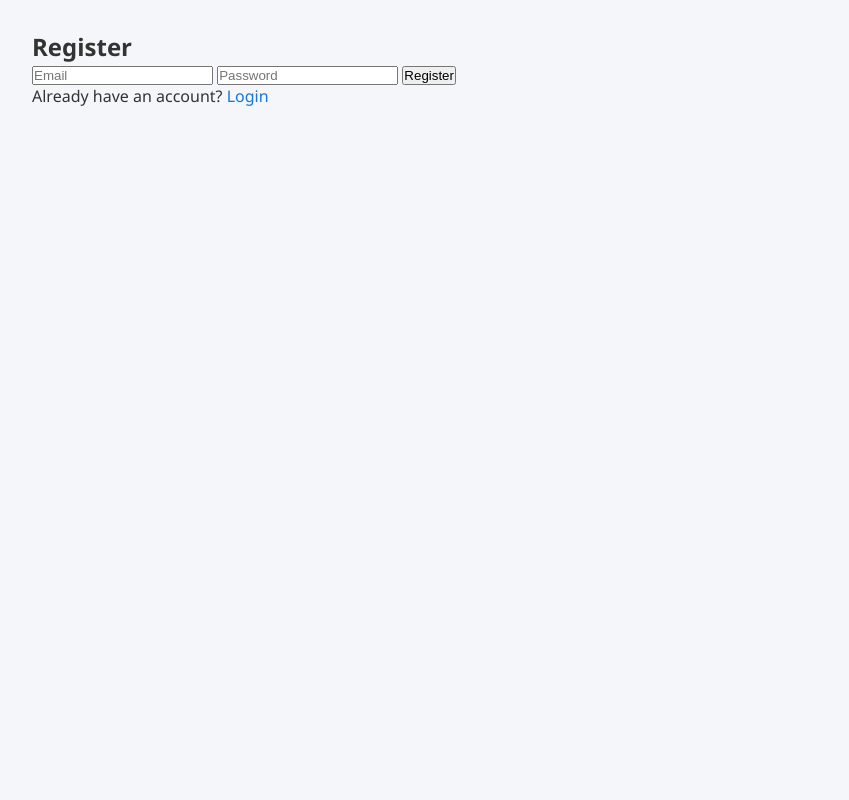
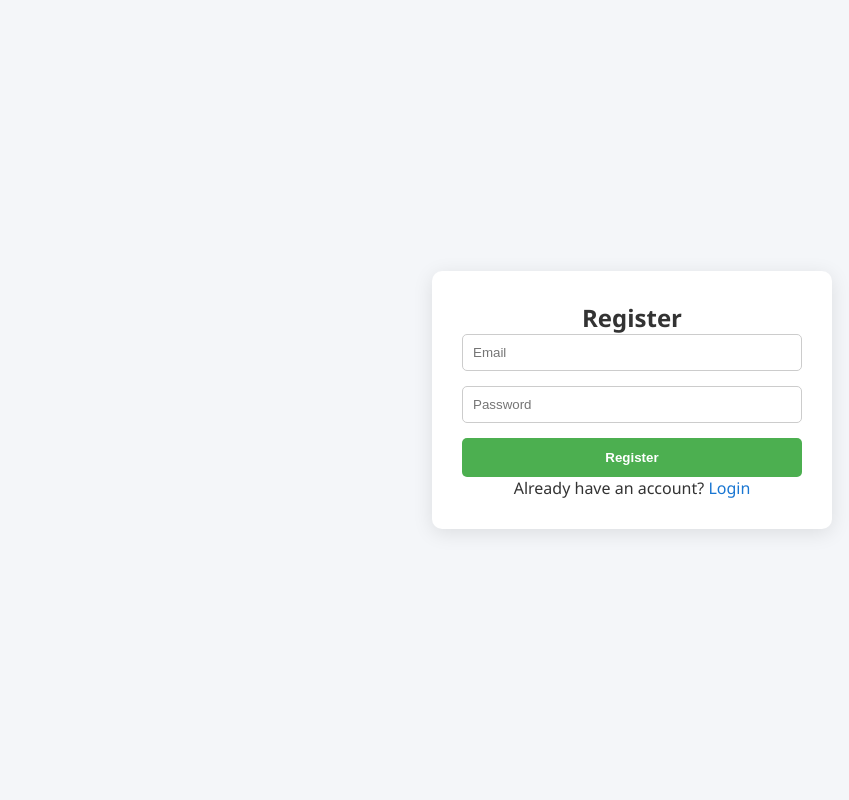
Before and after one commit to RapetiRuchitha/Expense_Tracker, a PHP site: page /register.html in a window 1280 px wide. Shown: the whole page, without its empty margins (8-857 px from the left). Run offline with PHP 8.4, Linux system fonts and the light colour scheme.

Commit message:
Modified to enhance ui

```diff
--- a/frontend/style.css
+++ b/frontend/style.css
@@ -99,15 +99,13 @@ body {
 }
 
 .chart-section canvas {
-  width: 400px !important;   /* Fixed width */
-  height: 250px !important;  /* Fixed height */
+  width: 400px !important;
+  height: 250px !important;
   background: #fff;
   padding: 15px;
   border-radius: 8px;
-  box-shadow: 0 0 10px rgba(0,0,0,0.1);
+  box-shadow: 0 0 10px rgba(0, 0, 0, 0.1);
 }
-
-
 
 /* === Table Section === */
 .table-section {
@@ -121,10 +119,11 @@ table {
   background: #fff;
   border-radius: 10px;
   overflow: hidden;
-  box-shadow: 0 0 10px rgba(0,0,0,0.05);
+  box-shadow: 0 0 10px rgba(0, 0, 0, 0.05);
 }
 
-th, td {
+th,
+td {
   padding: 12px;
   text-align: center;
   border: 1px solid #ddd;
@@ -165,3 +164,50 @@ a {
 a:hover {
   text-decoration: underline;
 }
+
+/* === Login & Register Page Styles === */
+.login-page,
+.register-page {
+  display: flex;
+  align-items: center;
+  justify-content: center;
+  background: #f4f6f9;
+  height: 100vh;
+}
+
+.login-page .container,
+.register-page .container {
+  width: 100%;
+  max-width: 400px;
+  padding: 30px;
+  background: white;
+  border-radius: 10px;
+  box-shadow: 0 4px 20px rgba(0, 0, 0, 0.1);
+  text-align: center;
+}
+
+.login-page form input,
+.register-page form input {
+  width: 100%;
+  padding: 10px;
+  margin-bottom: 15px;
+  border-radius: 5px;
+  border: 1px solid #ccc;
+}
+
+.login-page button,
+.register-page button {
+  width: 100%;
+  padding: 12px;
+  background-color: #4caf50;
+  color: white;
+  font-weight: bold;
+  border: none;
+  border-radius: 5px;
+  cursor: pointer;
+}
+
+.login-page button:hover,
+.register-page button:hover {
+  background-color: #45a049;
+}
```
Also changed, not shown: README.md, image-2.png (added), image-3.png (added), image.png (added).
